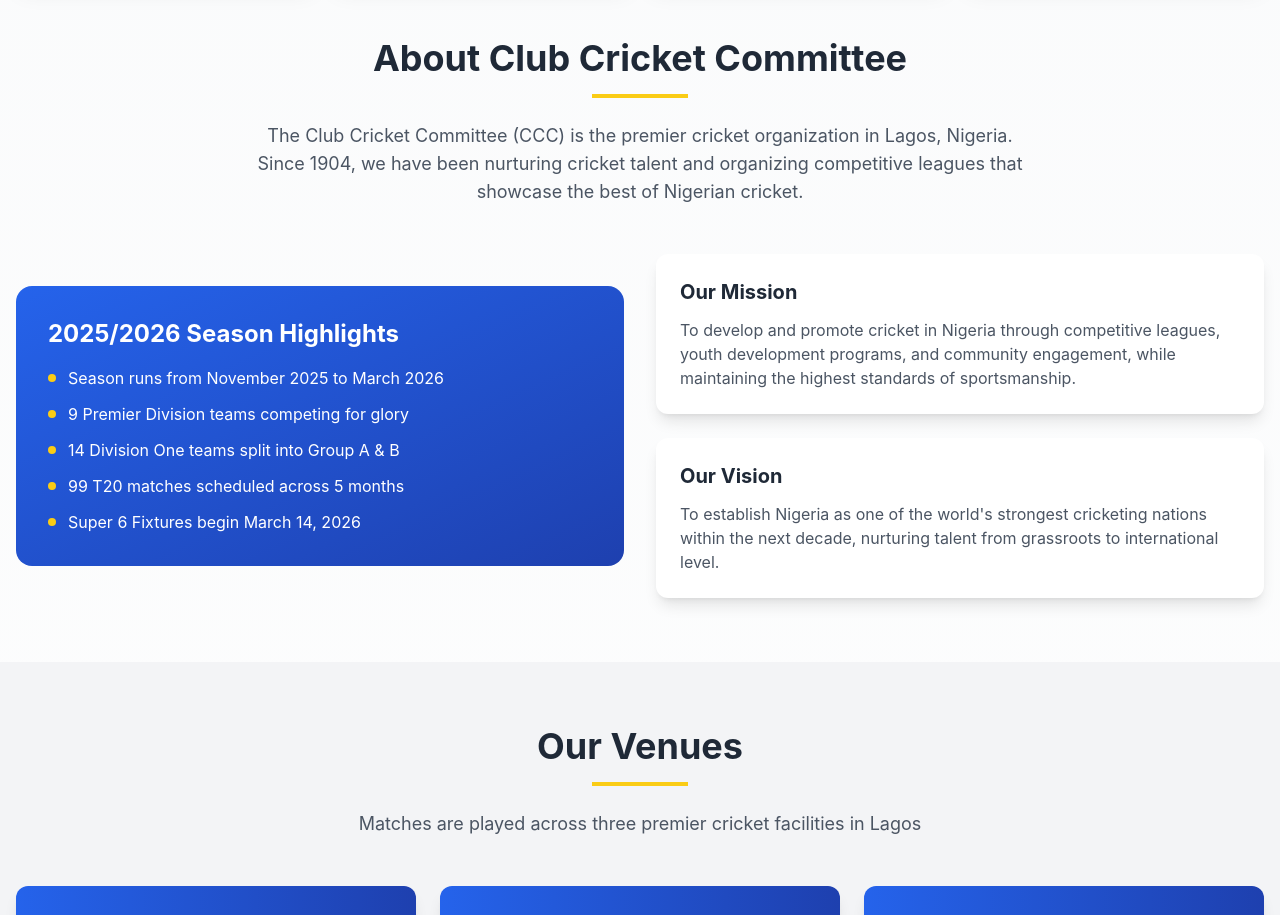
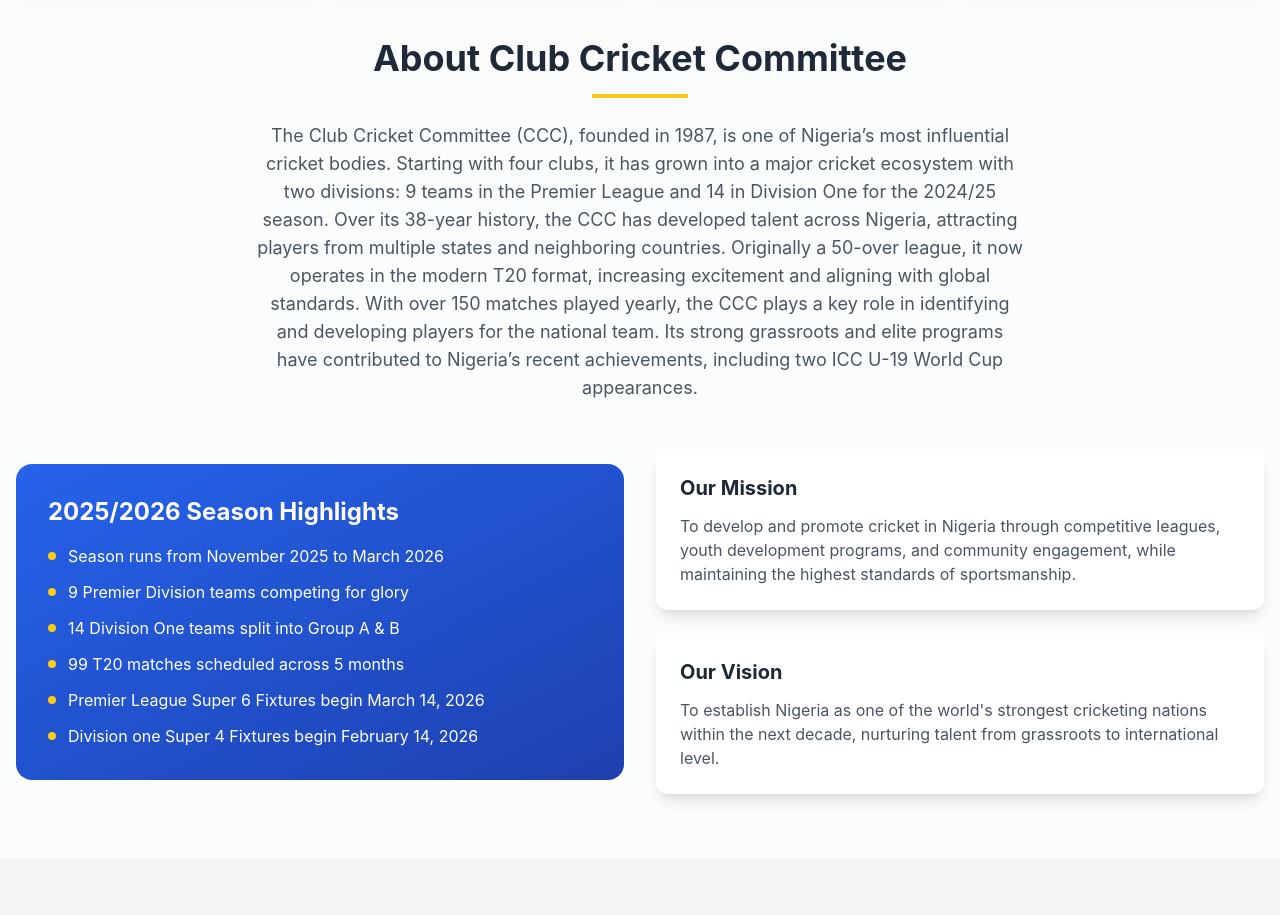
Before and after one commit to iolowookere217/CCC-FIxtures-UI, a Next.js app: page / in a window 1280 px wide. Shown: the part 760-1675 px from the top of the page. Built offline with nearby package versions, Linux system fonts and the light colour scheme.

Commit message:
updated the home page about us

```diff
--- a/components/divisionOneFixtures.js
+++ b/components/divisionOneFixtures.js
@@ -746,7 +746,7 @@ const DivisionOneFixtures = () => {
             />
           </div>
           <div className="mt-4 text-sm text-white/90">
-            Season 2025/2026 • Super 6 Fixtures Begin 14th March 2026
+            Season 2025/2026 • Super 4 to begin 14th February 2026
           </div>
         </div>
 
--- a/components/home.js
+++ b/components/home.js
@@ -157,10 +157,19 @@ const Homepage = () => {
           </h2>
           <div className="w-24 h-1 bg-yellow-400 mx-auto mb-6"></div>
           <p className="text-lg text-gray-600 max-w-3xl mx-auto">
-            The Club Cricket Committee (CCC) is the premier cricket organization
-            in Lagos, Nigeria. Since 1904, we have been nurturing cricket talent
-            and organizing competitive leagues that showcase the best of
-            Nigerian cricket.
+            The Club Cricket Committee (CCC), founded in 1987, is one of
+            Nigeria’s most influential cricket bodies. Starting with four clubs,
+            it has grown into a major cricket ecosystem with two divisions: 9
+            teams in the Premier League and 14 in Division One for the 2024/25
+            season. Over its 38-year history, the CCC has developed talent
+            across Nigeria, attracting players from multiple states and
+            neighboring countries. Originally a 50-over league, it now operates
+            in the modern T20 format, increasing excitement and aligning with
+            global standards. With over 150 matches played yearly, the CCC plays
+            a key role in identifying and developing players for the national
+            team. Its strong grassroots and elite programs have contributed to
+            Nigeria’s recent achievements, including two ICC U-19 World Cup
+            appearances.
           </p>
         </div>
 
@@ -188,7 +197,16 @@ const Homepage = () => {
               </li>
               <li className="flex items-start gap-3">
                 <div className="w-2 h-2 bg-yellow-400 rounded-full mt-2"></div>
-                <span>Super 6 Fixtures begin March 14, 2026</span>
+                <span>
+                  Premier League Super 6 Fixtures begin March 14, 2026
+                </span>
+              </li>
+              <li className="flex items-start gap-3">
+                <div className="w-2 h-2 bg-yellow-400 rounded-full mt-2"></div>
+                <span>
+                  {" "}
+                  Division one Super 4 Fixtures begin February 14, 2026
+                </span>
               </li>
             </ul>
           </div>
```
